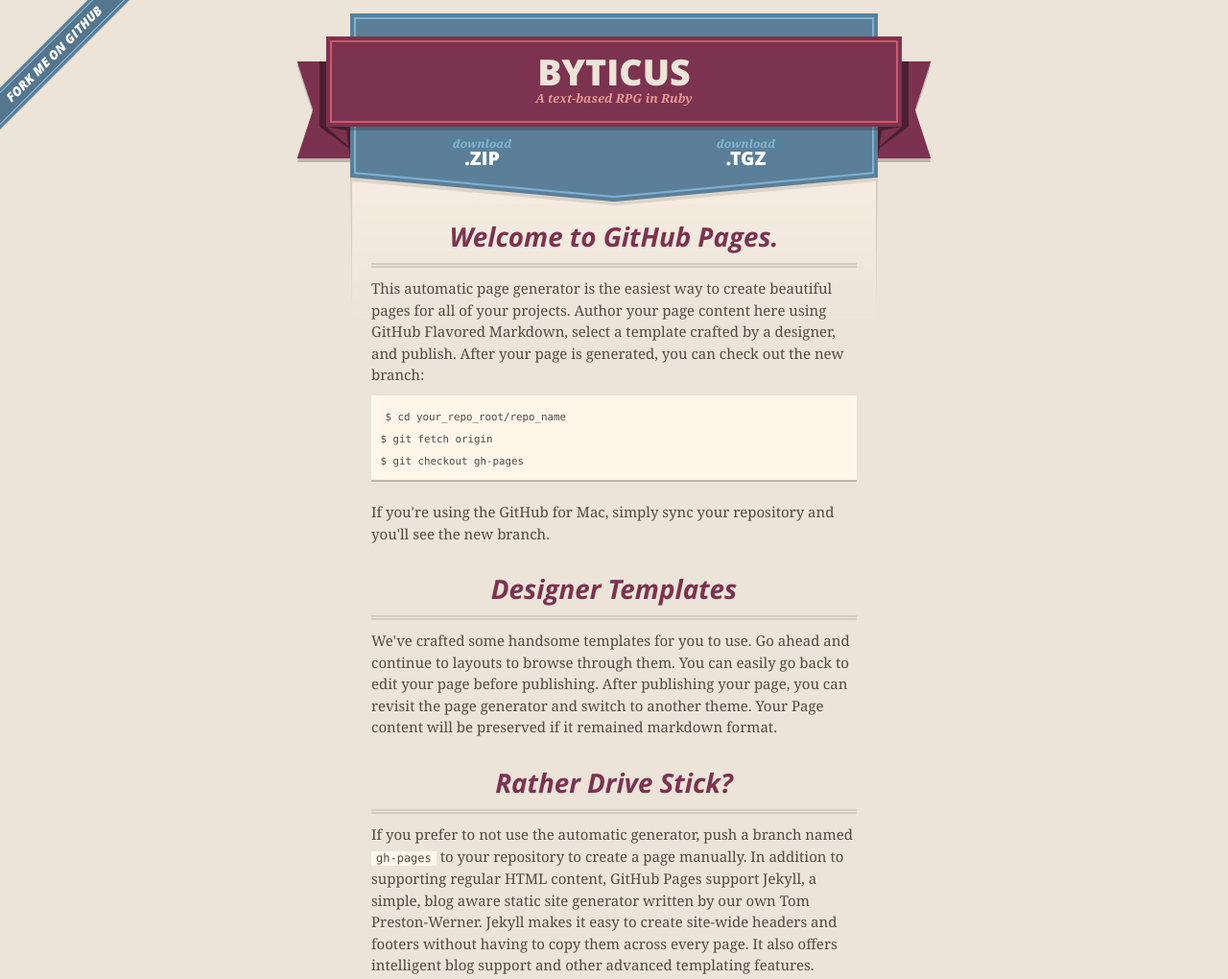
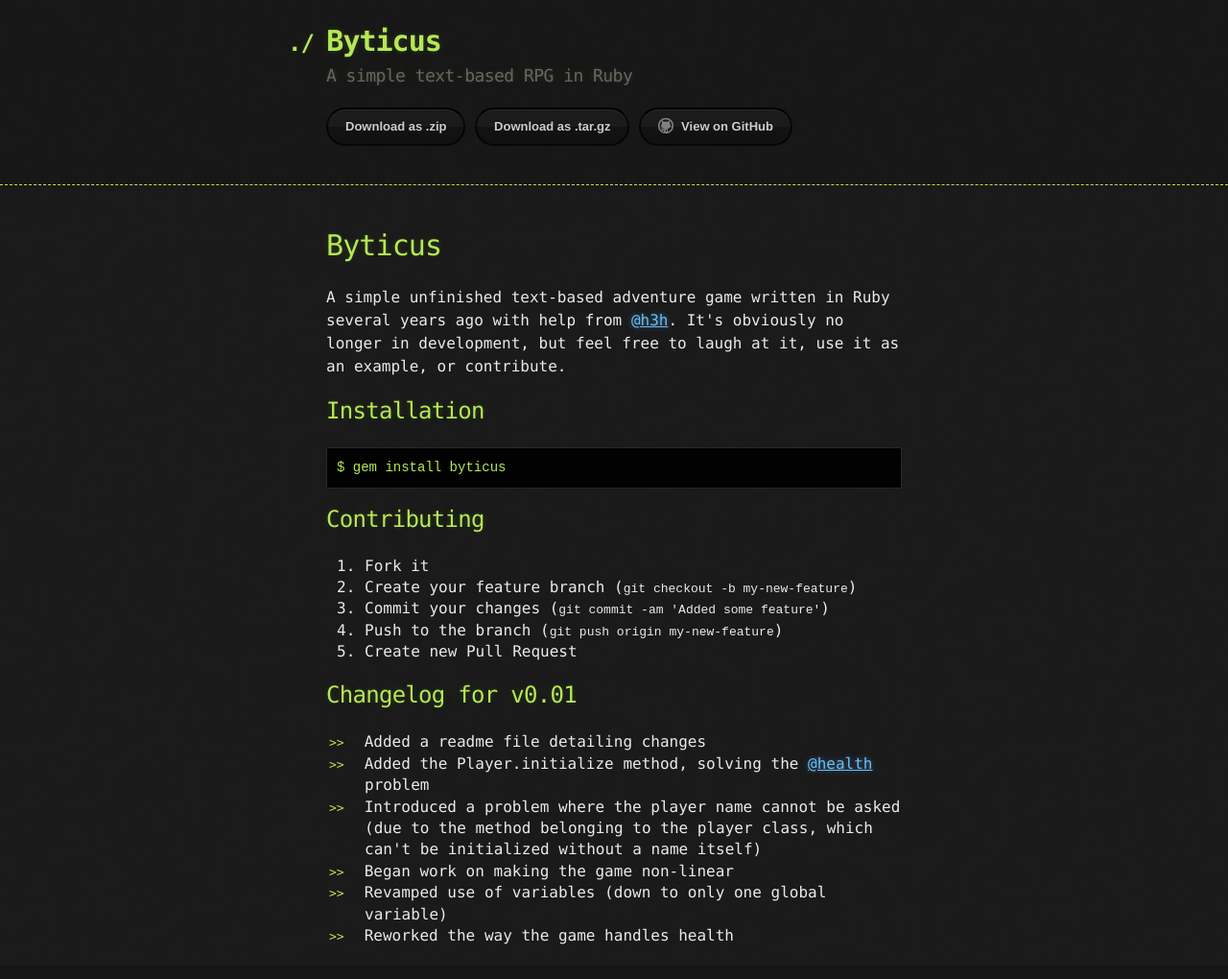
Before and after one commit to benfb/byticus, a plain HTML site: page index.html in a window 1280 px wide. Shown: the top 1020 px of the page at 96% size. Drawn offline with nearby package versions, Linux system fonts and the light colour scheme.

Commit message:
Create gh-pages branch via GitHub

```diff
--- a/index.html
+++ b/index.html
@@ -3,87 +3,63 @@
   <head>
     <meta charset='utf-8'>
     <meta http-equiv="X-UA-Compatible" content="chrome=1">
-    <meta name="viewport" content="width=640" />
 
-    <link rel="stylesheet" href="stylesheets/core.css" media="screen"/>
-    <link rel="stylesheet" href="stylesheets/mobile.css" media="handheld, only screen and (max-device-width:640px)"/>
-    <link rel="stylesheet" href="stylesheets/pygment_trac.css"/>
+    <link rel="stylesheet" type="text/css" href="stylesheets/stylesheet.css" media="screen" />
+    <link rel="stylesheet" type="text/css" href="stylesheets/pygment_trac.css" media="screen" />
+    <link rel="stylesheet" type="text/css" href="stylesheets/print.css" media="print" />
 
-    <script type="text/javascript" src="javascripts/modernizr.js"></script>
-    <script type="text/javascript" src="https://ajax.googleapis.com/ajax/libs/jquery/1.7.1/jquery.min.js"></script>
-    <script type="text/javascript" src="javascripts/headsmart.min.js"></script>
-    <script type="text/javascript">
-      $(document).ready(function () {
-        $('#main_content').headsmart()
-      })
-    </script>
-    <title>Byticus by parananon</title>
+    <title>Byticus by benfb</title>
   </head>
 
   <body>
-    <a id="forkme_banner" href="https://github.com/parananon/byticus">Fork Me on GitHub</a>
-    <div class="shell">
 
-      <header>
-        <span class="ribbon-outer">
-          <span class="ribbon-inner">
-            <h1>Byticus</h1>
-            <h2>A text-based RPG in Ruby</h2>
-          </span>
-          <span class="left-tail"></span>
-          <span class="right-tail"></span>
-        </span>
-      </header>
+    <header>
+      <div class="container">
+        <h1>Byticus</h1>
+        <h2>A simple text-based RPG in Ruby</h2>
 
-      <section id="downloads">
-        <span class="inner">
-          <a href="https://github.com/parananon/byticus/zipball/master" class="zip"><em>download</em> .ZIP</a><a href="https://github.com/parananon/byticus/tarball/master" class="tgz"><em>download</em> .TGZ</a>
-        </span>
-      </section>
+        <section id="downloads">
+          <a href="https://github.com/benfb/byticus/zipball/master" class="btn">Download as .zip</a>
+          <a href="https://github.com/benfb/byticus/tarball/master" class="btn">Download as .tar.gz</a>
+          <a href="https://github.com/benfb/byticus" class="btn btn-github"><span class="icon"></span>View on GitHub</a>
+        </section>
+      </div>
+    </header>
 
-      <span class="banner-fix"></span>
+    <div class="container">
+      <section id="main_content">
+        <h1>
+<a name="byticus" class="anchor" href="#byticus"><span class="octicon octicon-link"></span></a>Byticus</h1>
 
-      <section id="main_content">
-        <h3>Welcome to GitHub Pages.</h3>
+<p>A simple unfinished text-based adventure game written in Ruby several years ago with help from <a href="https://github.com/h3h" class="user-mention">@h3h</a>. It's obviously no longer in development, but feel free to laugh at it, use it as an example, or contribute.</p>
 
-<p>This automatic page generator is the easiest way to create beautiful pages for all of your projects. Author your page content here using GitHub Flavored Markdown, select a template crafted by a designer, and publish. After your page is generated, you can check out the new branch:</p>
+<h2>
+<a name="installation" class="anchor" href="#installation"><span class="octicon octicon-link"></span></a>Installation</h2>
 
-<pre><code>$ cd your_repo_root/repo_name
-$ git fetch origin
-$ git checkout gh-pages
+<pre><code>$ gem install byticus
 </code></pre>
 
-<p>If you're using the GitHub for Mac, simply sync your repository and you'll see the new branch.</p>
+<h2>
+<a name="contributing" class="anchor" href="#contributing"><span class="octicon octicon-link"></span></a>Contributing</h2>
 
-<h3>Designer Templates</h3>
+<ol>
+<li>Fork it</li>
+<li>Create your feature branch (<code>git checkout -b my-new-feature</code>)</li>
+<li>Commit your changes (<code>git commit -am 'Added some feature'</code>)</li>
+<li>Push to the branch (<code>git push origin my-new-feature</code>)</li>
+<li>Create new Pull Request</li>
+</ol><h2>
+<a name="changelog-for-v001" class="anchor" href="#changelog-for-v001"><span class="octicon octicon-link"></span></a>Changelog for v0.01</h2>
 
-<p>We've crafted some handsome templates for you to use. Go ahead and continue to layouts to browse through them. You can easily go back to edit your page before publishing. After publishing your page, you can revisit the page generator and switch to another theme. Your Page content will be preserved if it remained markdown format.</p>
-
-<h3>Rather Drive Stick?</h3>
-
-<p>If you prefer to not use the automatic generator, push a branch named <code>gh-pages</code> to your repository to create a page manually. In addition to supporting regular HTML content, GitHub Pages support Jekyll, a simple, blog aware static site generator written by our own Tom Preston-Werner. Jekyll makes it easy to create site-wide headers and footers without having to copy them across every page. It also offers intelligent blog support and other advanced templating features.</p>
-
-<h3>Authors and Contributors</h3>
-
-<p>You can <a href="https://github.com/blog/821" class="user-mention">@mention</a> a GitHub username to generate a link to their profile. The resulting <code>&lt;a&gt;</code> element will link to the contributor's GitHub Profile. For example: In 2007, Chris Wanstrath (<a href="https://github.com/defunkt" class="user-mention">@defunkt</a>), PJ Hyett (<a href="https://github.com/pjhyett" class="user-mention">@pjhyett</a>), and Tom Preston-Werner (<a href="https://github.com/mojombo" class="user-mention">@mojombo</a>) founded GitHub.</p>
-
-<h3>Support or Contact</h3>
-
-<p>Having trouble with Pages? Check out the documentation at <a href="http://help.github.com/pages">http://help.github.com/pages</a> or contact support@github.com and we’ll help you sort it out.</p>
+<ul>
+<li>Added a readme file detailing changes</li>
+<li>Added the Player.initialize method, solving the <a href="https://github.com/health" class="user-mention">@health</a> problem</li>
+<li>Introduced a problem where the player name cannot be asked (due to the method belonging to the player class, which can't be initialized without a name itself)</li>
+<li>Began work on making the game non-linear</li>
+<li>Revamped use of variables (down to only one global variable)</li>
+<li>Reworked the way the game handles health</li>
+</ul>
       </section>
-
-      <footer>
-        <span class="ribbon-outer">
-          <span class="ribbon-inner">
-            <p>this project by <a href="https://github.com/parananon">parananon</a> can be found on <a href="https://github.com/parananon/byticus">GitHub</a></p>
-          </span>
-          <span class="left-tail"></span>
-          <span class="right-tail"></span>
-        </span>
-        <p>Generated with <a href="http://pages.github.com">GitHub Pages</a> using Merlot</p>
-        <span class="octocat"></span>
-      </footer>
-
     </div>
 
 
--- a/stylesheets/pygment_trac.css
+++ b/stylesheets/pygment_trac.css
@@ -1,4 +1,3 @@
-.highlight  { background: #ffffff; }
 .highlight .c { color: #999988; font-style: italic } /* Comment */
 .highlight .err { color: #a61717; background-color: #e3d2d2 } /* Error */
 .highlight .k { font-weight: bold } /* Keyword */
@@ -35,7 +34,7 @@
 .highlight .ne { color: #990000; font-weight: bold } /* Name.Exception */
 .highlight .nf { color: #990000; font-weight: bold } /* Name.Function */
 .highlight .nn { color: #555555 } /* Name.Namespace */
-.highlight .nt { color: #000080 } /* Name.Tag */
+.highlight .nt { color: #CBDFFF } /* Name.Tag */
 .highlight .nv { color: #008080 } /* Name.Variable */
 .highlight .ow { font-weight: bold } /* Operator.Word */
 .highlight .w { color: #bbbbbb } /* Text.Whitespace */
--- /dev/null
+++ b/stylesheets/stylesheet.css
@@ -0,0 +1,247 @@
+body {
+  margin: 0;
+  padding: 0;
+  background: #151515 url("../images/bkg.png") 0 0;
+  color: #eaeaea;
+  font: 16px;
+  line-height: 1.5;
+  font-family: Monaco, "Bitstream Vera Sans Mono", "Lucida Console", Terminal, monospace;
+}
+
+/* General & 'Reset' Stuff */
+
+.container {
+  width: 90%;
+  max-width: 600px;
+  margin: 0 auto;
+}
+
+section {
+  display: block;
+  margin: 0 0 20px 0;
+}
+
+h1, h2, h3, h4, h5, h6 {
+  margin: 0 0 20px;
+}
+
+li {
+  line-height: 1.4 ;
+}
+
+/* Header, <header>
+   header   - container
+   h1       - project name
+   h2       - project description
+*/
+
+header {
+  background: rgba(0, 0, 0, 0.1);
+  width: 100%;
+  border-bottom: 1px dashed #b5e853;
+  padding: 20px 0;
+  margin: 0 0 40px 0;
+}
+
+header h1 {
+  font-size: 30px;
+  line-height: 1.5;
+  margin: 0 0 0 -40px;
+  font-weight: bold;
+  font-family: Monaco, "Bitstream Vera Sans Mono", "Lucida Console", Terminal, monospace;
+  color: #b5e853;
+  text-shadow: 0 1px 1px rgba(0, 0, 0, 0.1),
+               0 0 5px rgba(181, 232, 83, 0.1),
+               0 0 10px rgba(181, 232, 83, 0.1);
+  letter-spacing: -1px;
+  -webkit-font-smoothing: antialiased;
+}
+
+header h1:before {
+  content: "./ ";
+  font-size: 24px;
+}
+
+header h2 {
+  font-size: 18px;
+  font-weight: 300;
+  color: #666;
+}
+
+#downloads .btn {
+  display: inline-block;
+  text-align: center;
+  margin: 0;
+}
+
+/* Main Content
+*/
+
+#main_content {
+  width: 100%;
+  -webkit-font-smoothing: antialiased;
+}
+section img {
+  max-width: 100%
+}
+
+h1, h2, h3, h4, h5, h6 {
+  font-weight: normal;
+  font-family: Monaco, "Bitstream Vera Sans Mono", "Lucida Console", Terminal, monospace;
+  color: #b5e853;
+  letter-spacing: -0.03em;
+  text-shadow: 0 1px 1px rgba(0, 0, 0, 0.1),
+               0 0 5px rgba(181, 232, 83, 0.1),
+               0 0 10px rgba(181, 232, 83, 0.1);
+}
+
+#main_content h1 {
+  font-size: 30px;
+}
+
+#main_content h2 {
+  font-size: 24px;
+}
+
+#main_content h3 {
+  font-size: 18px;
+}
+
+#main_content h4 {
+  font-size: 14px;
+}
+
+#main_content h5 {
+  font-size: 12px;
+  text-transform: uppercase;
+  margin: 0 0 5px 0;
+}
+
+#main_content h6 {
+  font-size: 12px;
+  text-transform: uppercase;
+  color: #999;
+  margin: 0 0 5px 0;
+}
+
+dt {
+  font-style: italic;
+  font-weight: bold;
+}
+
+ul li {
+  list-style: none;
+}
+
+ul li:before {
+  content: ">>";
+  font-family: Monaco, "Bitstream Vera Sans Mono", "Lucida Console", Terminal, monospace;
+  font-size: 13px;
+  color: #b5e853;
+  margin-left: -37px;
+  margin-right: 21px;
+  line-height: 16px;
+}
+
+blockquote {
+  color: #aaa;
+  padding-left: 10px;
+  border-left: 1px dotted #666;
+}
+
+pre {
+  background: rgba(0, 0, 0, 0.9);
+  border: 1px solid rgba(255, 255, 255, 0.15);
+  padding: 10px;
+  font-size: 14px;
+  color: #b5e853;
+  border-radius: 2px;
+  -moz-border-radius: 2px;
+  -webkit-border-radius: 2px;
+  text-wrap: normal;
+  overflow: auto;
+  overflow-y: hidden;
+}
+
+table {
+  width: 100%;
+  margin: 0 0 20px 0;
+}
+
+th {
+  text-align: left;
+  border-bottom: 1px dashed #b5e853;
+  padding: 5px 10px;
+}
+
+td {
+  padding: 5px 10px;
+}
+
+hr {
+  height: 0;
+  border: 0;
+  border-bottom: 1px dashed #b5e853;
+  color: #b5e853;
+}
+
+/* Buttons
+*/
+
+.btn {
+  display: inline-block;
+  background: -webkit-linear-gradient(top, rgba(40, 40, 40, 0.3), rgba(35, 35, 35, 0.3) 50%, rgba(10, 10, 10, 0.3) 50%, rgba(0, 0, 0, 0.3));
+  padding: 8px 18px;
+  border-radius: 50px;
+  border: 2px solid rgba(0, 0, 0, 0.7);
+  border-bottom: 2px solid rgba(0, 0, 0, 0.7);
+  border-top: 2px solid rgba(0, 0, 0, 1);
+  color: rgba(255, 255, 255, 0.8);
+  font-family: Helvetica, Arial, sans-serif;
+  font-weight: bold;
+  font-size: 13px;
+  text-decoration: none;
+  text-shadow: 0 -1px 0 rgba(0, 0, 0, 0.75);
+  box-shadow: inset 0 1px 0 rgba(255, 255, 255, 0.05);
+}
+
+.btn:hover {
+  background: -webkit-linear-gradient(top, rgba(40, 40, 40, 0.6), rgba(35, 35, 35, 0.6) 50%, rgba(10, 10, 10, 0.8) 50%, rgba(0, 0, 0, 0.8));
+}
+
+.btn .icon {
+  display: inline-block;
+  width: 16px;
+  height: 16px;
+  margin: 1px 8px 0 0;
+  float: left;
+}
+
+.btn-github .icon {
+  opacity: 0.6;
+  background: url("../images/blacktocat.png") 0 0 no-repeat;
+}
+
+/* Links
+   a, a:hover, a:visited
+*/
+
+a {
+  color: #63c0f5;
+  text-shadow: 0 0 5px rgba(104, 182, 255, 0.5);
+}
+
+/* Clearfix */
+
+.cf:before, .cf:after {
+  content:"";
+  display:table;
+}
+
+.cf:after {
+  clear:both;
+}
+
+.cf {
+  zoom:1;
+}
```
Also changed, not shown: params.json (+1 -1 lines), images/bkg.png (added), images/blacktocat.png (added).
